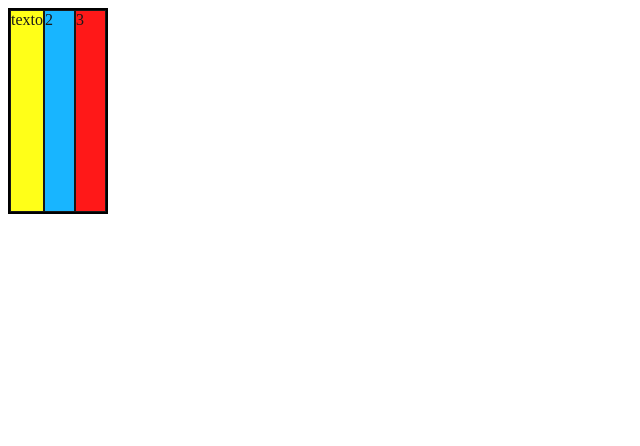
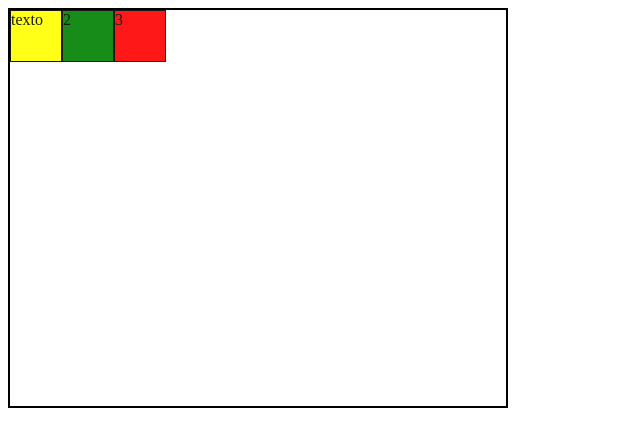
Before and after one commit to davlland/Curso-Html-dudav, a plain HTML site: page flex.html in a window 1280 px wide. Shown: the whole page, without its empty margins (0-640 px from the left). Drawn offline with Linux system fonts and the light colour scheme.

Commit message:
practicas flex

```diff
--- a/flex.css
+++ b/flex.css
@@ -1,9 +1,10 @@
 .parent {
     display: flex;
-    flex-flow: row wrap;
-    width: 100px;
+    flex-flow: row nowrap;
+    width: 500px;
     border: 2px solid;
     box-sizing: border-box;
+    height: 400px;
 }
 
 .item {
@@ -12,15 +13,27 @@
     height: 200px;
     background: #00aeff;
     opacity: .9;
-    flex-basis: 0 ;
-    flex-grow: 1;
-    flex-shrink: 1;
+   /* flex-basis: auto; /*tamaño base
+    flex-grow: 0; los elementos no crecen
+    flex-shrink: 1; los elementos se encogen */
+    width: 50px;
+    height: 50px;
+
+
 }
 
 .item:first-child {
     background: yellow;
+
+
+}
+
+.item:nth-child(2) {
+    background: green;
+
 }
 
 .item:last-child {
     background: red;
+
 }
```
